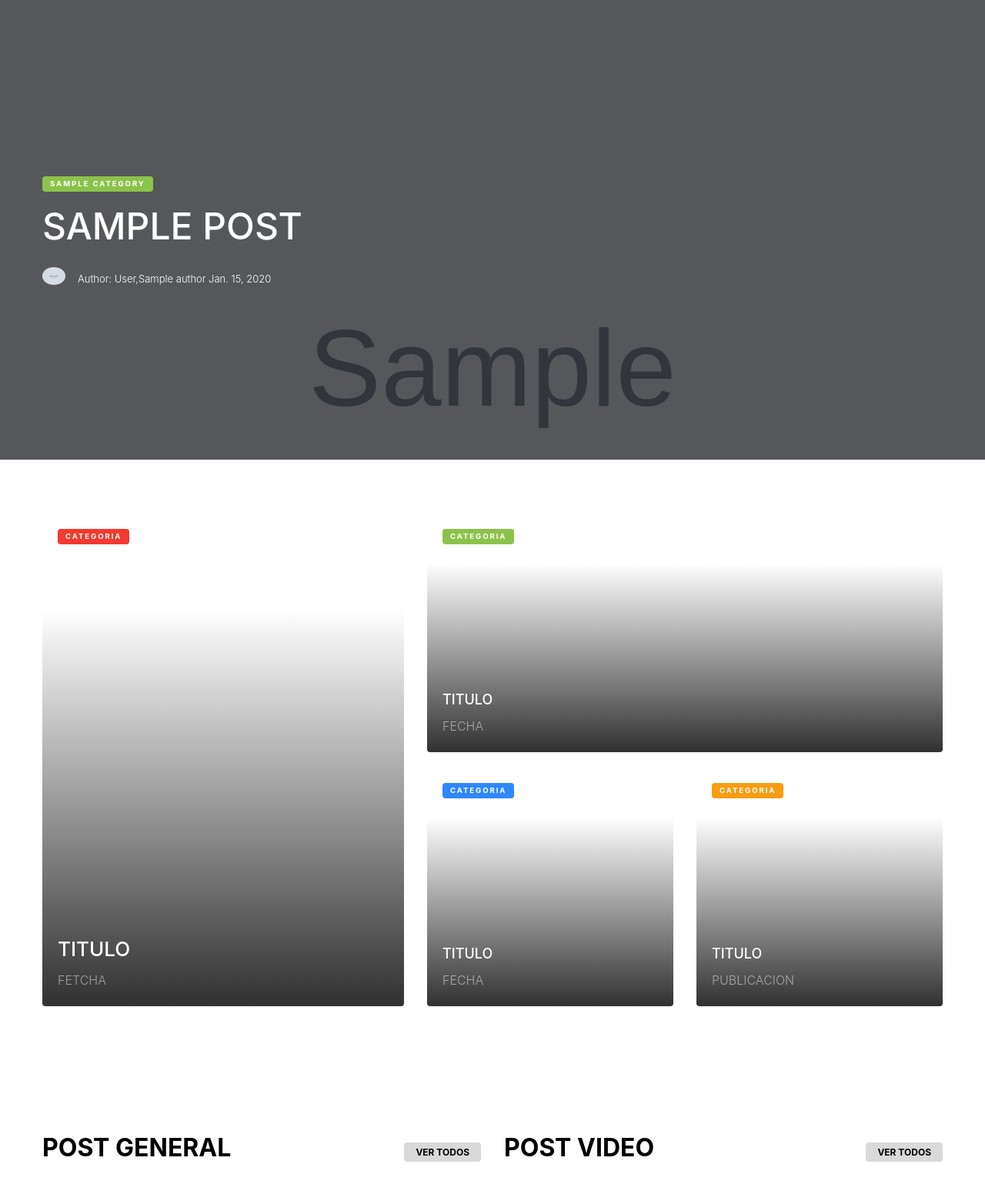
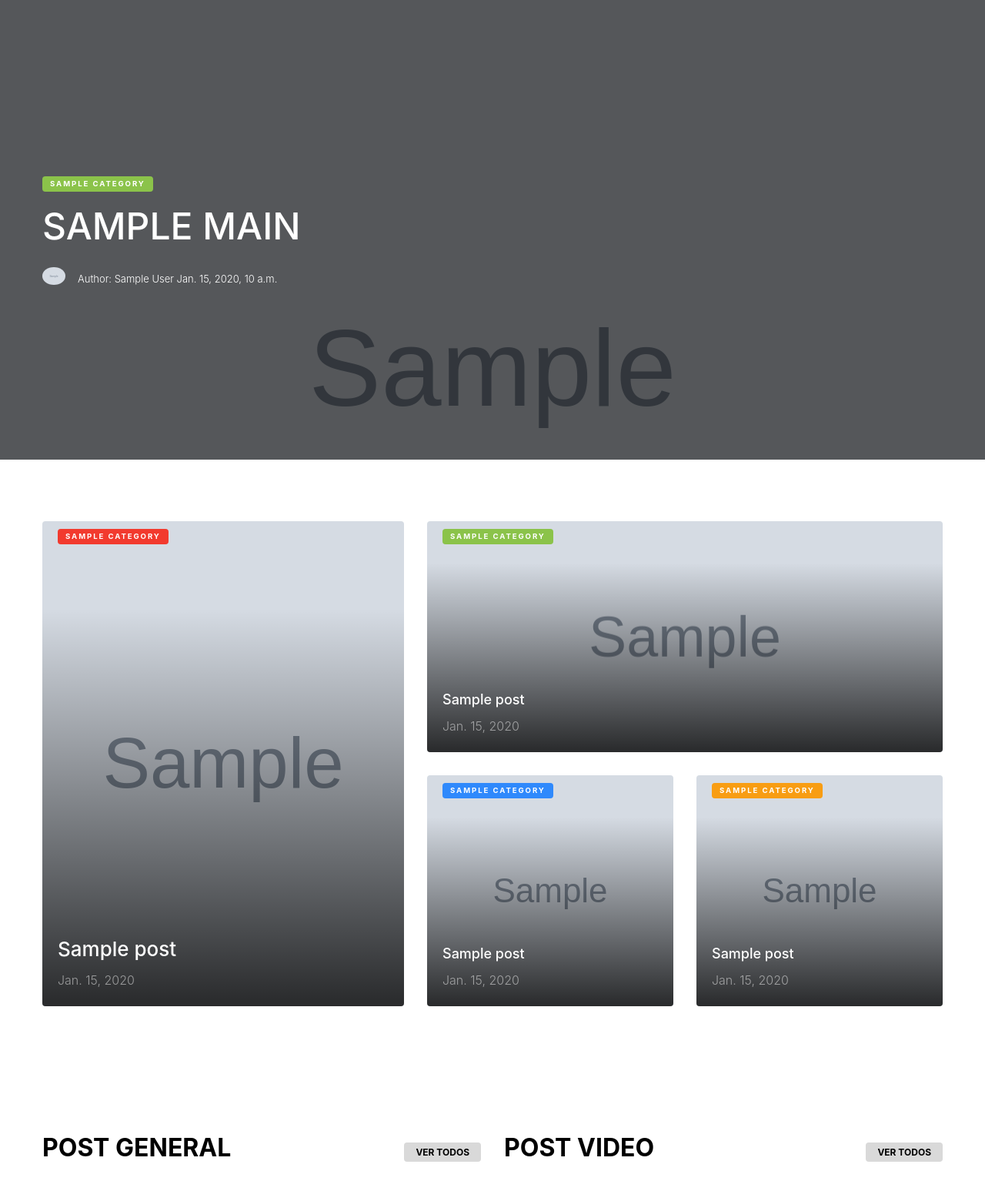
Before and after one commit to juan-skill/blog_with_template_wordpres, a Django app: template templates/index.html in a window 1280 px wide. Shown: the part 185-1732 px from the top of the page at 77% size. Run offline with Django 3.2, Linux system fonts and the light colour scheme; tables that the repository leaves empty hold one stand-in row (values such as "Sample post"); the template is opened without the code that fills it: values that come from a table or form of the project are taken from there, most other values are stand-ins (such as "Sample title", 1, 10 or a date in 2020); grey boxes marked "Sample" are stand-in pictures; some libraries are stand-ins or nearby versions; some web fonts are replaced.

Commit message:
render post secundaries

```diff
--- a/templates/index.html
+++ b/templates/index.html
@@ -91,36 +91,36 @@
      <div class="container">
        <div class="row align-items-stretch retro-layout">
          <div class="col-md-5">
-           <a href="" class="hentry img-1 h-100 gradient" style="background-image: url();">
-             <span class="post-category text-white bg-danger">CATEGORIA</span>
+           <a href="" class="hentry img-1 h-100 gradient" style="background-image: url( {{ post1.image_referencial.url }} );">
+             <span class="post-category text-white bg-danger">{{ post1.category | upper }}</span>
              <div class="text">
-               <h2>TITULO</h2>
-               <span>FETCHA</span>
+               <h2>{{ post1.title }}</h2>
+               <span>{{ post1.date_published }}</span>
              </div>
            </a>
          </div>
          <div class="col-md-7">
-           <a href="" class="hentry img-2 v-height mb30 gradient" style="background-image: url();">
-             <span class="post-category text-white bg-success">CATEGORIA</span>
+           <a href="" class="hentry img-2 v-height mb30 gradient" style="background-image: url( {{ post2.image_referencial.url }});">
+             <span class="post-category text-white bg-success">{{ post2.category | upper }}</span>
              <div class="text text-sm">
-               <h2>TITULO</h2>
-               <span>FECHA</span>
+               <h2>{{ post2.title }}</h2>
+               <span>{{ post2.date_published }}</span>
              </div>
            </a>
 
            <div class="two-col d-block d-md-flex">
-             <a href="" class="hentry v-height img-2 gradient" style="background-image: url();">
-               <span class="post-category text-white bg-primary">CATEGORIA</span>
+             <a href="" class="hentry v-height img-2 gradient" style="background-image: url({{ post3.image_referencial.url }});">
+               <span class="post-category text-white bg-primary">{{ post3.category | upper }}</span>
                <div class="text text-sm">
-                 <h2>TITULO</h2>
-                 <span>FECHA</span>
+                 <h2>{{ post3.title }}</h2>
+                 <span>{{ post3.date_published }}</span>
                </div>
              </a>
-             <a href="" class="hentry v-height img-2 ml-auto gradient" style="background-image: url();">
-               <span class="post-category text-white bg-warning">CATEGORIA</span>
+             <a href="" class="hentry v-height img-2 ml-auto gradient" style="background-image: url( {{ post4.image_referencial.url }});">
+               <span class="post-category text-white bg-warning">{{ post4.category | upper }}</span>
                <div class="text text-sm">
-                 <h2>TITULO</h2>
-                 <span>PUBLICACION</span>
+                 <h2>{{ post4.title }}</h2>
+                 <span>{{ post4.date_published }}</span>
                </div>
              </a>
            </div>
```
Also changed, not shown: applications/base/views.py (+17 -1 lines).
